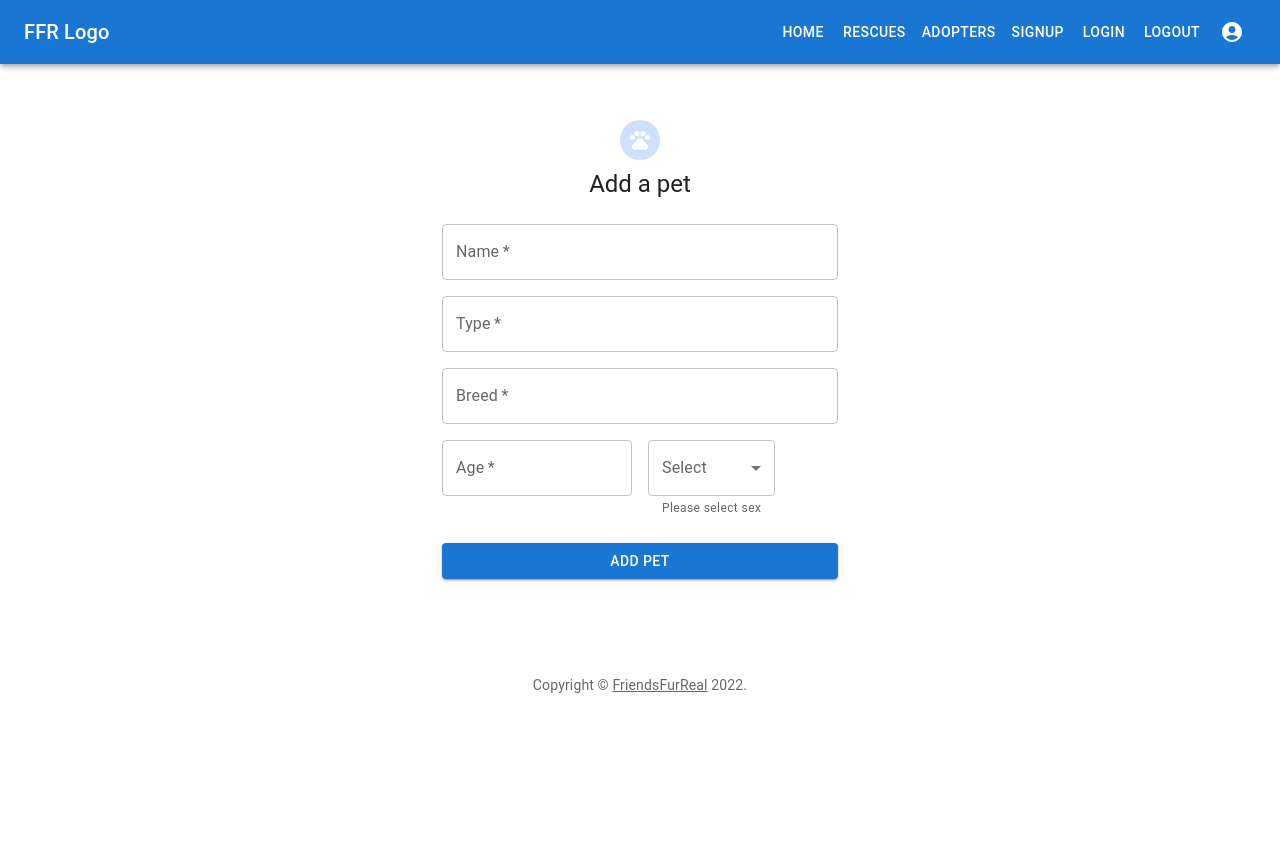
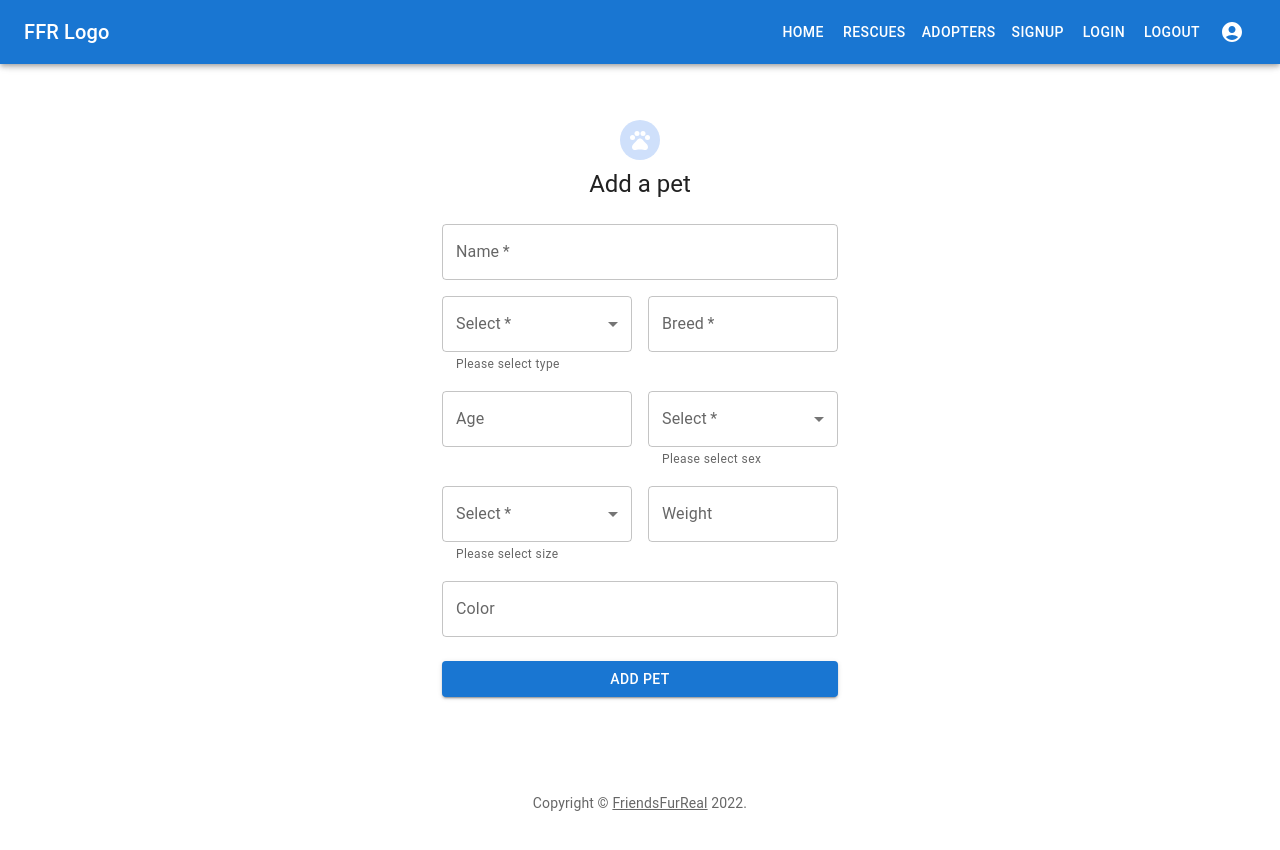
Before and after one commit to stacieherrington/friends-fur-real, a React (Create React App) app in the folder ghi/: page /pets/create in a window 1280 px wide. Shown: the top 850 px of the page. Before the commit the page ends 800 px from the top, so only its background shows below. Built offline with nearby package versions, Linux system fonts and the light colour scheme.

Commit message:
Added fields to pet form.

```diff
--- a/ghi/src/pets/PetForm.js
+++ b/ghi/src/pets/PetForm.js
@@ -96,43 +96,60 @@ export default function SignUpForm() {
                     value={fields.name}
                   />
                 </Grid>
-                <Grid item xs={12}>
+                <Grid item xs={6}>
                   <TextField
+                    select
                     required
                     fullWidth
                     id="type"
-                    label="Type"
+                    label="Select"
                     name="type"
                     onChange={handleChange}
                     value={fields.type}
-                  />
+                    helperText="Please select type"
+                  >
+                  <MenuItem value="dog">
+                      dog
+                    </MenuItem>
+                    <MenuItem value="cat">
+                      cat
+                    </MenuItem>
+                    <MenuItem value="other">
+                      other
+                    </MenuItem>
+                  </TextField>
                 </Grid>
-                <Grid item xs={12}>
+                <Grid item xs={6}>
                   <TextField
                     required
                     fullWidth
                     id="breed"
                     label="Breed"
                     name="breed"
+                    onChange={handleChange}
+                    value={fields.breed}
                   />
                 </Grid>
                 <Grid item xs={6}>
                   <TextField
                     type={"number"}
-                    onChange={(event) =>
-                        event.target.value < 0
-                            ? (event.target.value = 0)
-                            : event.target.value
-                    }
-                    required
+                    onChange={(event) => {
+                        if (event.target.value < 0) {
+                            event.target.value = 0;
+                          }
+                          handleChange(event);
+                    }}
                     fullWidth
                     id="age"
                     label="Age"
                     name="age"
+                    value={fields.age}
                   />
                 </Grid>
                 <Grid item xs={6}>
                   <TextField
+                    required
+                    fullWidth
                     select
                     label="Select"
                     value={fields.sex}
@@ -147,6 +164,66 @@ export default function SignUpForm() {
                       male
                     </MenuItem>
                   </TextField>
+                </Grid>
+                <Grid item xs={6}>
+                  <TextField
+                    required
+                    fullWidth
+                    select
+                    label="Select"
+                    value={fields.size}
+                    name="size"
+                    onChange={handleChange}
+                    helperText="Please select size"
+                  >
+                    <MenuItem value="small">
+                      small
+                    </MenuItem>
+                    <MenuItem value="medium">
+                      medium
+                    </MenuItem>
+                    <MenuItem value="large">
+                      large
+                    </MenuItem>
+                  </TextField>
+                </Grid>
+                <Grid item xs={6}>
+                  <TextField
+                    type={"number"}
+                    onChange={(event) => {
+                        if (event.target.value < 0) {
+                            event.target.value = 0;
+                          }
+                          handleChange(event);
+                    }}
+                    value={fields.weight}
+                    fullWidth
+                    id="weight"
+                    label="Weight"
+                    name="weight"
+                  />
+                </Grid>
+                {/* <Grid item xs={12}>
+                  <TextField
+                    // type="url"
+                    required
+                    fullWidth
+                    id="pictures"
+                    label="Picture URL"
+                    name="pictures"
+                    onChange={handleChange}
+                    value={fields.pictures}
+                  />
+                </Grid> */}
+                <Grid item xs={12}>
+                  <TextField
+                    fullWidth
+                    id="color"
+                    label="Color"
+                    name="primary_color"
+                    onChange={handleChange}
+                    value={fields.primary_color}
+                  />
                 </Grid>
               </Grid>
               <Button
```
